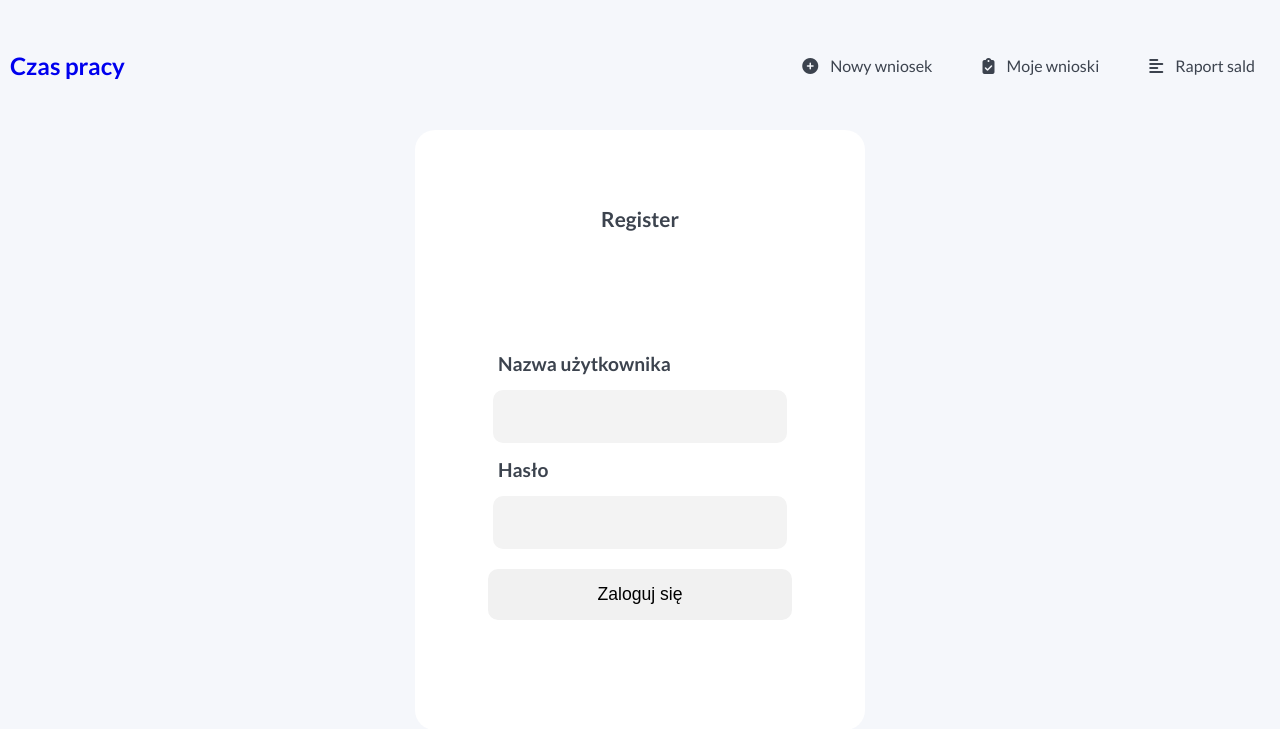
After one commit to suwalszczyzna/work-time-registration, a Django app: page /login/ in a window 1280 px wide. The commit adds this page. Shown: the top 729 px of the page. Run offline with Django 3.2, Linux system fonts and the light colour scheme; some libraries are stand-ins or nearby versions.

Commit message:
login and logout, mod menubar

```diff
--- a/czas_pracy/urls.py
+++ b/czas_pracy/urls.py
@@ -1,9 +1,11 @@
 from django.contrib import admin
 from django.urls import path
-from time_registration.views import index, register
+from time_registration.views import index, register, login_page, logout_user
 
 urlpatterns = [
     path('admin/', admin.site.urls),
     path('register/', register),
-    path('', index)
+    path('login/', login_page, name='login'),
+    path('logout/', logout_user, name='logout'),
+    path('', index, name='home')
 ]
--- /dev/null
+++ b/templates/login.html
@@ -0,0 +1,25 @@
+{% extends 'base.html' %}
+{% block content %}
+
+    <section class="panel">
+        <h3>Register</h3>
+        <div class="panel__form">
+            {% for message in messages %}
+                <p>{{ message }}</p>
+            {% endfor %}
+            <div class="panel__form-section">
+                <form method="POST">
+                    {% csrf_token %}
+                    <div class="panel__column">
+                        <label for="username"><h4>Nazwa użytkownika</h4></label>
+                        <input type="text" id="username" name="username">
+                        <label for="password"><h4>Hasło</h4></label>
+                        <input type="password" id="password" name="password">
+                        <button class="primary-button" type="submit">Zaloguj się</button>
+                    </div>
+                </form>
+            </div>
+        </div>
+    </section>
+
+{% endblock %}
--- a/templates/menubar.html
+++ b/templates/menubar.html
@@ -1,5 +1,5 @@
 <nav class="menubar">
-    <span class="menubar__logo">Czas pracy</span>
+    <span class="menubar__logo"><a href="{% url 'home' %}">Czas pracy</a></span>
     <ul class="menubar__menu">
         <li class="menubar__menu__item">
             <a href="#"><i class="fas fa-plus-circle"></i>Nowy wniosek</a>
@@ -10,9 +10,11 @@
         <li class="menubar__menu__item">
             <a href="#"><i class="fas fa-align-left"></i>Raport sald</a>
         </li>
+        {% if request.user.is_authenticated  %}
         <li class="menubar__menu__item">
-            <a href="#"><i class="fas fa-ellipsis-h"></i>Więcej</a>
+            <a href="{% url 'logout' %}"><i class="fas fa-sign-out-alt"></i>{{ request.user }}, wyloguj</a>
         </li>
+        {% endif %}
     </ul>
     <div class="menubar__burger">
         <div class="line1"></div>
--- a/time_registration/views.py
+++ b/time_registration/views.py
@@ -1,15 +1,19 @@
-from django.shortcuts import render
+from django.shortcuts import render, redirect
 from django.contrib import messages
+from django.contrib.auth import authenticate, login, logout
+from django.contrib.auth.decorators import login_required
 
 from .forms import CreateUserForm
 
 
+@login_required(login_url='login')
 def index(request):
     context = {}
     return render(request, 'panel.html', context)
 
 
 def register(request):
+
     form = CreateUserForm()
     if request.method == 'POST':
         form = CreateUserForm(request.POST)
@@ -20,3 +24,25 @@ def register(request):
             form.clean()
     context = {'form': form}
     return render(request, 'register.html', context)
+
+
+def login_page(request):
+
+    if request.method == "POST":
+        username = request.POST.get('username')
+        password = request.POST.get('password')
+        user = authenticate(request, username=username, password=password)
+        print(user)
+        if user is not None:
+            login(request, user)
+            return redirect('home')
+        else:
+            messages.error(request, 'Nazwa lub hasło jest niepoprawne')
+
+    context = {}
+    return render(request, 'login.html', context)
+
+
+def logout_user(request):
+    logout(request)
+    return redirect('login')
```
